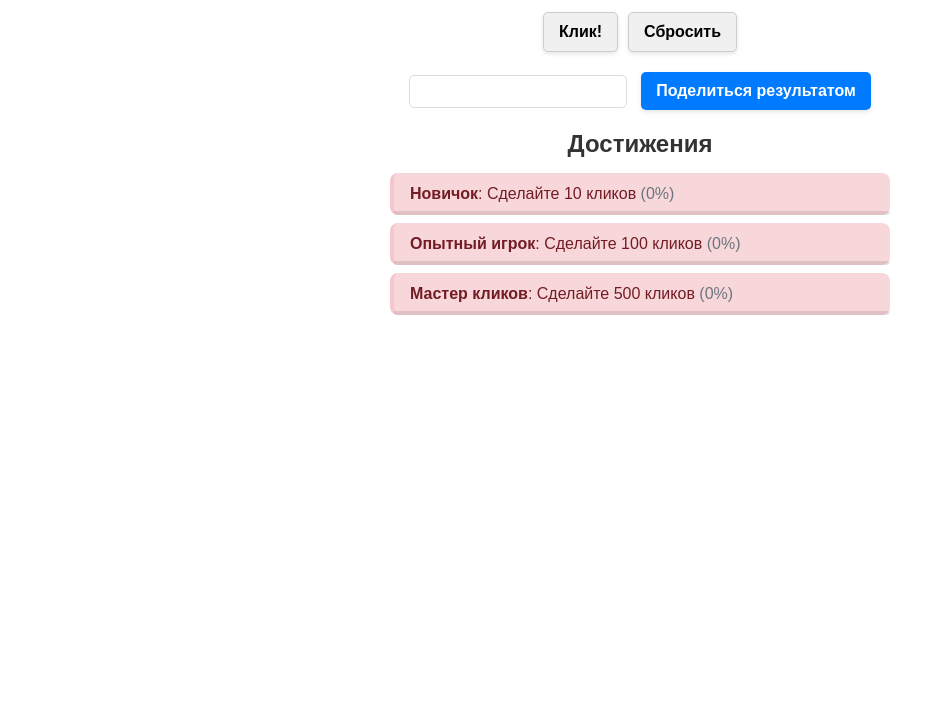
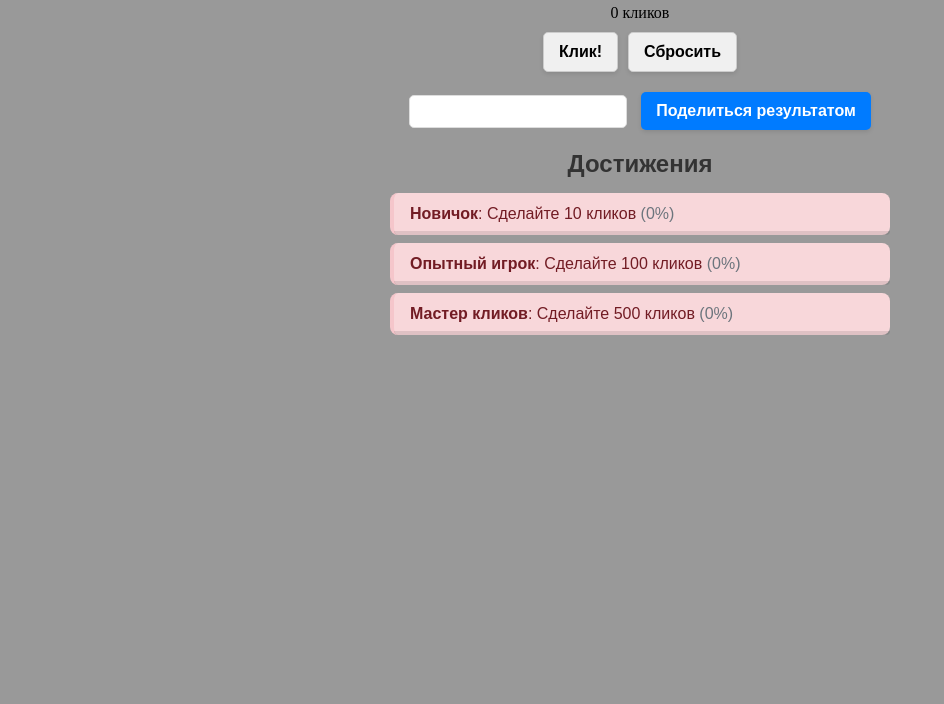
Before and after one commit to dimashloyger02/my-rep-01, a plain HTML site: page index.html in a window 1280 px wide. Shown: the part 96-800 px from the top of the page, without its empty margins (0-944 px from the left). Drawn offline with Linux system fonts and the light colour scheme.

Commit message:
Update style.css

```diff
--- a/clicker/assets/css/style.css
+++ b/clicker/assets/css/style.css
@@ -1,3 +1,9 @@
+body {
+  background-color: #999999; /* замените на нужный цвет */
+  margin: 0;
+  padding: 20px;
+}
+
 .achievements-container {
   max-width: 500px;
   margin: 20px auto;
```
